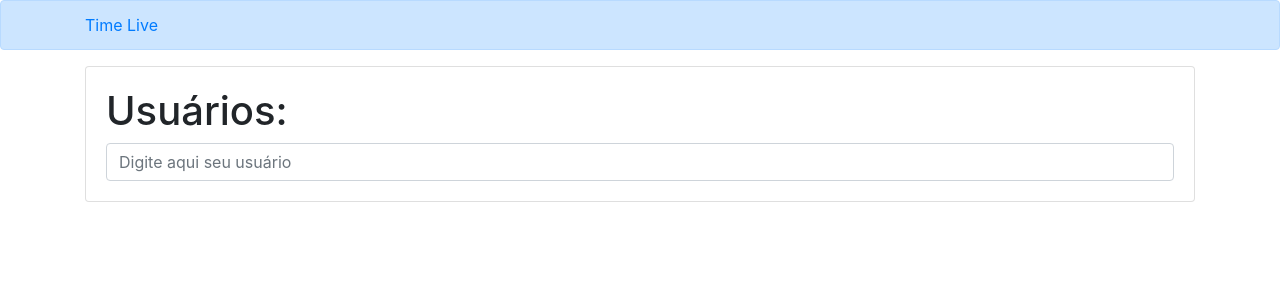
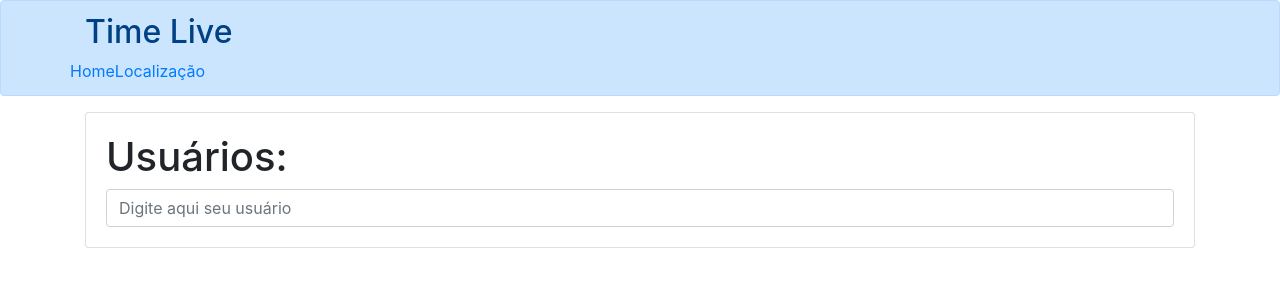
Before and after one commit to isaacuchoa/timelive, a React (Create React App) app: page / in a window 1280 px wide. Shown: the top 300 px of the page. Built offline with nearby package versions, Linux system fonts and the light colour scheme.

Commit message:
Desenvolvimento da localização do usuário

```diff
--- a/package.json
+++ b/package.json
@@ -7,9 +7,12 @@
     "@testing-library/react": "^9.3.2",
     "@testing-library/user-event": "^7.1.2",
     "axios": "^0.19.0",
+    "google-map-react": "^1.1.5",
     "google-maps-react": "^2.0.2",
+    "node-modules": "^1.0.1",
     "react": "^16.12.0",
     "react-dom": "^16.12.0",
+    "react-google-location": "^1.2.2",
     "react-scripts": "3.3.0"
   },
   "scripts": {
--- a/public/index.html
+++ b/public/index.html
@@ -9,6 +9,7 @@
       name="description"
       content="Web site created using create-react-app"
     />
+    <link rel="./src/index.css" type="stylesheet"/>
     <link rel="apple-touch-icon" href="%PUBLIC_URL%/logo192.png" />
     <link rel="stylesheet" href="https://stackpath.bootstrapcdn.com/bootstrap/4.1.3/css/bootstrap.min.css" integrity="sha384-MCw98/SFnGE8fJT3GXwEOngsV7Zt27NXFoaoApmYm81iuXoPkFOJwJ8ERdknLPMO" crossorigin="anonymous">
     <!--
--- a/src/App.js
+++ b/src/App.js
@@ -3,7 +3,7 @@ import Nav from './Nav';
 import Perfil from './Perfil';
 import Repo from './Repo';
 import axios from 'axios';
-import { Map, GoogleMapReact } from 'google-maps-react';
+import SimpleMap from './Location';
 
 
 class App extends Component {
@@ -40,20 +40,26 @@ class App extends Component {
     const {user, repos} = this.state;
 
     return(
+
+
       <div className="row">
-        <div className="col-md-7 mt-4">
+       <div className="col-md-7 mt-4">
             <Perfil user={user}></Perfil>
         </div>
-        <div className="col-md-5 mt-6">
+        <div className="col-md-5 mt-4">
          {repos.map(repo => <Repo key={repo.url} repo={repo} />)}
          </div>
+         <SimpleMap/>
       </div>
-    )
+
+    );
   }
+
 
   render(){
   return (
     <div className="App">
+
       <Nav/>
       <div className="container">
         <div className="card card-body">
@@ -62,10 +68,11 @@ class App extends Component {
         </div>
         {this.state.user.length !== 0 ? this.renderPerfil() : null}
       </div>
+
     </div>
 
 
-  );
+    );
   }
 }
 
--- /dev/null
+++ b/src/Location.js
@@ -0,0 +1,38 @@
+import React, { Component } from 'react';
+import GoogleMapReact from 'google-map-react';
+
+const API_KEY = 'AIzaSyCyvOO1kquHd0DliuVdduW-nz1DNu2v1Lc';
+
+
+const AnyReactComponent = ({ text }) => <div>{text}</div>;
+
+class SimpleMap extends Component {
+  static defaultProps = {
+    center: {
+      lat: 59.95,
+      lng: 30.33
+    },
+    zoom: 11
+  };
+
+  render() {
+    return (
+      // Important! Always set the container height explicitly
+      <div style={{ height: '100vh', width: '100%' }}>
+        <GoogleMapReact
+          bootstrapURLKeys={{ key:API_KEY}}
+          defaultCenter={this.props.center}
+          defaultZoom={this.props.zoom}
+        >
+          <AnyReactComponent
+            lat={59.955413}
+            lng={30.337844}
+            text="My Marker"
+          />
+        </GoogleMapReact>
+      </div>
+    );
+  }
+}
+
+export default SimpleMap;
--- a/src/Nav.js
+++ b/src/Nav.js
@@ -5,7 +5,11 @@ import React from "react";
 const Nav = () => (
     <nav className="alert alert-primary">
         <div className="container">
-            <a href="#" className="">Time Live</a>
+            <h2>Time Live</h2>
+            <div className="row"  >
+                <a href="#" className="">Home</a>
+                <a href="#" className="">Localização</a>
+            </div>
         </div>
     </nav>
 )
--- a/src/Repo.js
+++ b/src/Repo.js
@@ -5,7 +5,7 @@ const Repo = ({repo}) => (
 <a href="repo.html_url" target="_blank">{repo.starred_url}</a>
         </div>
         <div className="col-md-6">
-            <span className="badge badge-primary">Estrelas:{repo.starred_url}</span>
+            <span className="badge badge-primary">Estrelas:{}</span>
         </div>
     </div>
 
--- a/src/index.css
+++ b/src/index.css
@@ -11,3 +11,8 @@ code {
   font-family: source-code-pro, Menlo, Monaco, Consolas, 'Courier New',
     monospace;
 }
+
+nav {
+      margin-left: 10;
+      color: #000000;
+}
```
Also changed, not shown: 1 other file (tests, documents, lock files or other folders).
